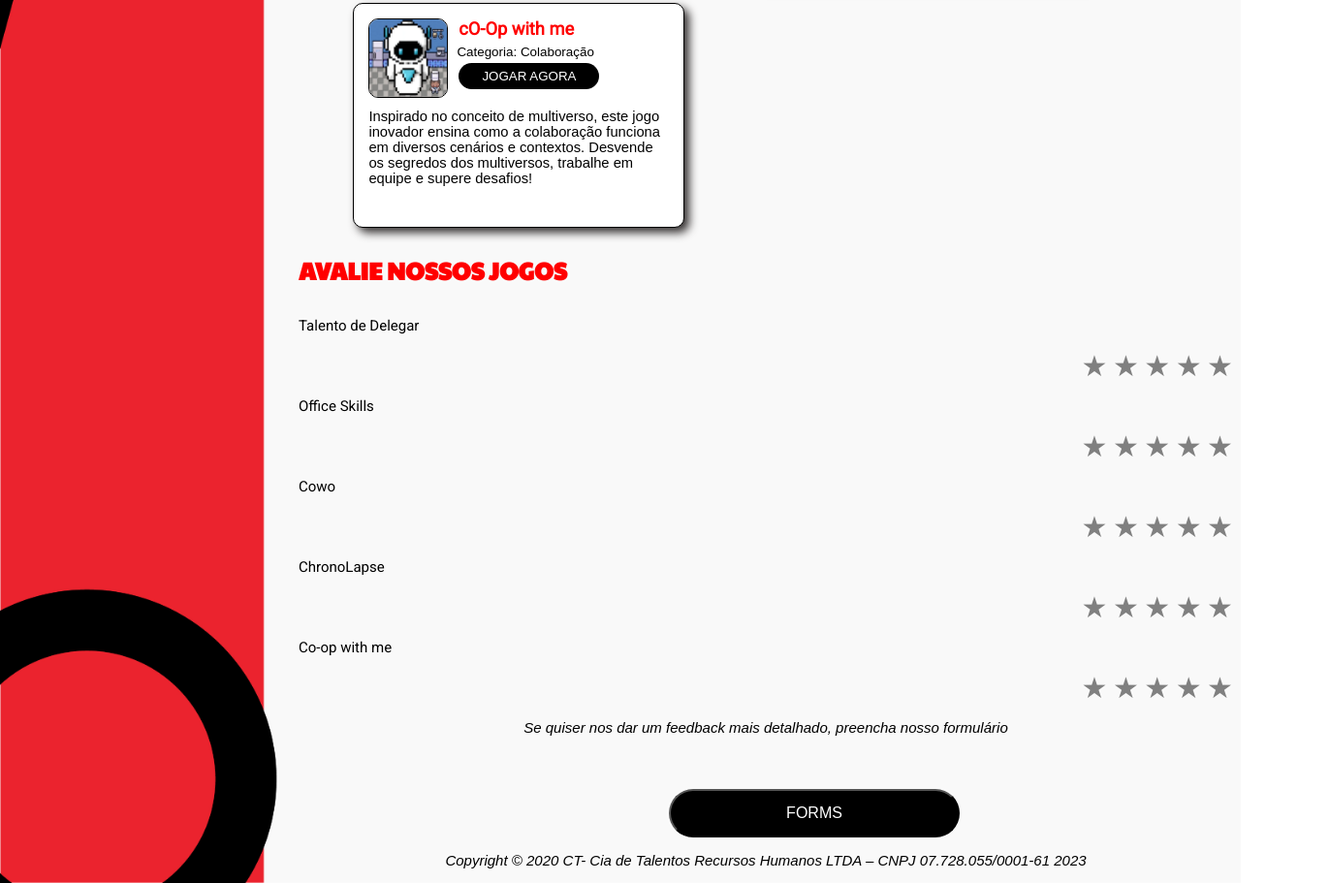
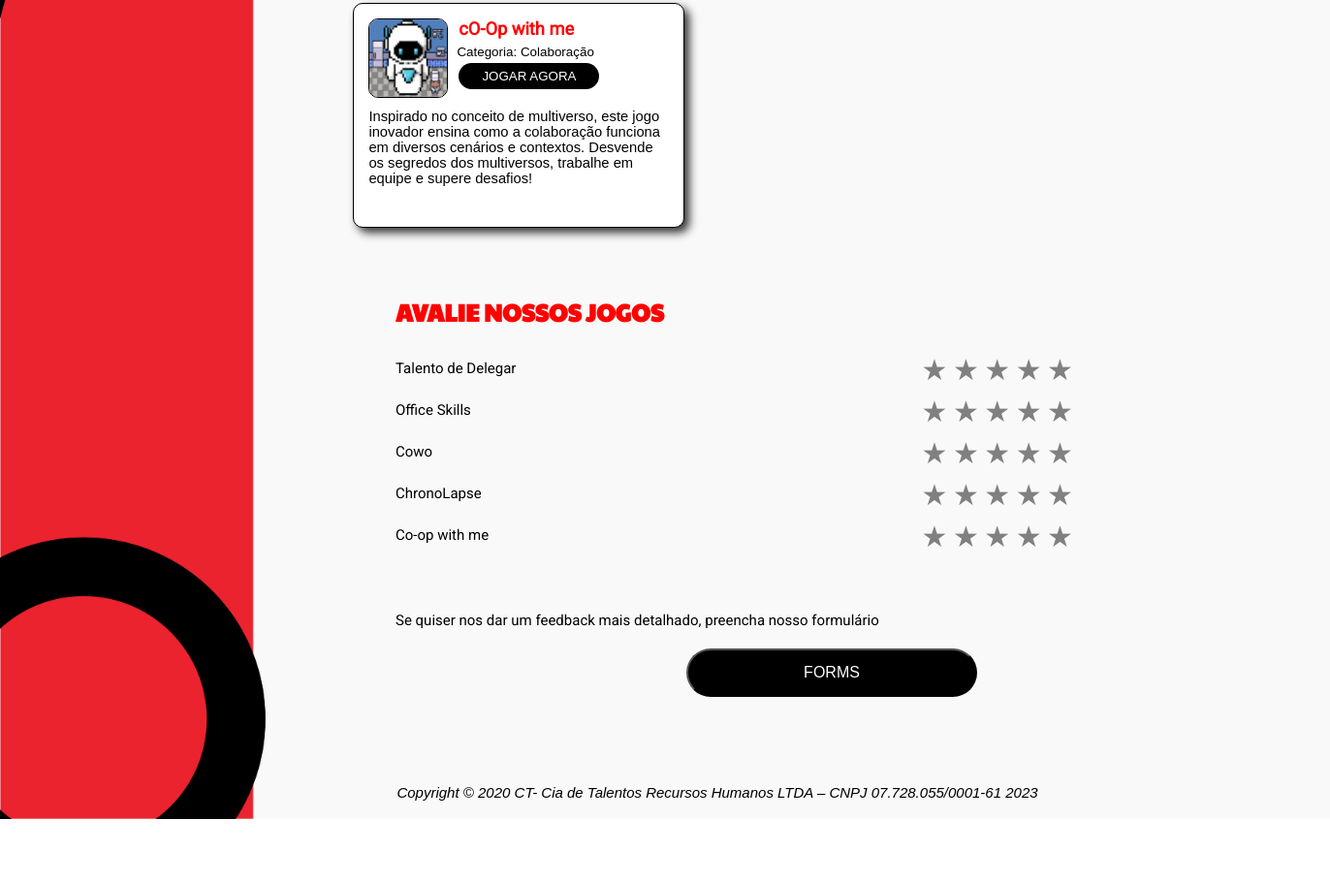
Before and after one commit to lidiamariano/LP, a website: page index.html in a window 1280 px wide. Shown: the part 733-1644 px from the top of the page at 97% size, 1372 px wide, since content can reach past the window. After the commit the page ends 1578 px from the top, so only its background shows below. Drawn offline with Linux system fonts and the light colour scheme.

Commit message:
Ajuste na posição da parte de avaliações

```diff
--- a/estilo.css
+++ b/estilo.css
@@ -34,9 +34,11 @@ h1 {
     color: red;
 }
 
-p {
+.text-p {
     margin-left: 300px;
 }
+
+
 
 .navbar {
     width: 215vh;
@@ -88,11 +90,21 @@ footer {
     color: black;
     text-align: center;
     font-style: italic;
+    position: static;
+    width: 100%;
+    /* background-color: red; */
+    color: rgb(0, 0, 0);
+    /* position: fixed; */
+    width: 100%;
+    height: 2.5rem;
+    padding-top: 90px;
+    margin-left: 100px;
 }
 
 .btn_avalia {
     margin-left: 50vh;
-    margin-top: 40px;
+    margin-top: 10px;
+    margin-bottom: -100px;
     background-color: black;
     color: white;
     width: 300px;
@@ -176,6 +188,12 @@ h6 {
 .rating {
     unicode-bidi: bidi-override;
     direction: rtl;
+    margin-top: -40px;
+}
+
+.text-body{
+    margin-left: 100px;
+    padding-right: 165px;
 }
 
 .star {
@@ -193,7 +211,7 @@ h6 {
     font-family: 'Paytone One', sans-serif;
     font-size: 25px;
     color: red;
-    margin-right: 500px;
+    margin-top: 60px;
 }
 .avaliaDelegar{
     display: inline-block;
--- a/index.html
+++ b/index.html
@@ -19,12 +19,11 @@
 <body>
     <header>
         <h1>NOSSOS JOGOS</h1>
-        <p>Descubra uma nova forma de aprimorar suas habilidades profissionais enquanto se diverte! Apresentamos a você
+        <p class="text-p ">Descubra uma nova forma de aprimorar suas habilidades profissionais enquanto se diverte! Apresentamos a você
             a incrível coleção de jogos para treinamento de soft skills da Cia de Talentos. Essa coleção oferece uma
             abordagem inovadora para o desenvolvimento de competências essenciais no ambiente de trabalho. Prepare-se
             para mergulhar em desafios empolgantes que impulsionarão sua carreira e abrirão novas oportunidades!</p>
     </header>
-
         <div class="cards">
 
             <section class="jogo1">
@@ -150,10 +149,10 @@
             </section>
 
         </div>
-    <div class="avaliacao">
+        <div class="avaliacao text-body">
             <h1 class="avalia">AVALIE NOSSOS JOGOS</h1>
             <div class="avaliaDelegar">
-            <p>Talento de Delegar</p>
+                <p class="text-p">Talento de Delegar</p>
                 <div class="rating">
                     <span class="star" onclick="rate(1)">&#9733;</span>
                     <span class="star" onclick="rate(2)">&#9733;</span>
@@ -163,7 +162,7 @@
                 </div>
             </div>
             <div class="avaliaOffice">
-            <p>Office Skills</p>
+                <p class="text-p">Office Skills</p>
                 <div class="rating">
                     <span class="star" onclick="rate(1)">&#9733;</span>
                     <span class="star" onclick="rate(2)">&#9733;</span>
@@ -173,7 +172,7 @@
                 </div>
             </div>
             <div class="avaliaCowo">
-            <p>Cowo</p>
+                <p class="text-p">Cowo</p>
                 <div class="rating">
                     <span class="star" onclick="rate(1)">&#9733;</span>
                     <span class="star" onclick="rate(2)">&#9733;</span>
@@ -183,7 +182,7 @@
                 </div>
             </div>
             <div class="avaliaTempo">
-            <p>ChronoLapse</p>
+                <p class="text-p">ChronoLapse</p>
                 <div class="rating">
                     <span class="star" onclick="rate(1)">&#9733;</span>
                     <span class="star" onclick="rate(2)">&#9733;</span>
@@ -193,7 +192,7 @@
                 </div>
             </div>
             <div class="avaliaColaborar">
-            <p>Co-op with me</p>
+                <p class="text-p">Co-op with me</p>
                 <div class="rating">
                     <span class="star" onclick="rate(1)">&#9733;</span>
                     <span class="star" onclick="rate(2)">&#9733;</span>
@@ -203,15 +202,17 @@
                 </div>
             </div>
         </div>
-
-    <footer>
-<p>Se quiser nos dar um feedback mais detalhado, preencha nosso formulário</p>
+    <div class="text-p">
+        <p style="margin-left: 100px; margin-top: 60px; margin-bottom: 10px;">Se quiser nos dar um feedback mais detalhado, preencha nosso formulário</p>
             <a href="https://forms.gle/Xo8vNCMmj7535roNA">
                 <input type="button" value="FORMS" class="btn_avalia">
             </a>
-        <p>Copyright © 2020 CT- Cia de Talentos Recursos Humanos LTDA – CNPJ 07.728.055/0001-61 2023</p>
+    </div>
+    <footer>
+        <p >Copyright © 2020 CT- Cia de Talentos Recursos Humanos LTDA – CNPJ 07.728.055/0001-61 2023</p>
     </footer>
     <script src="script.js"></script>
+
 </body>
 
 </html>
```
Lines whose indentation alone changed are shown as unchanged.
